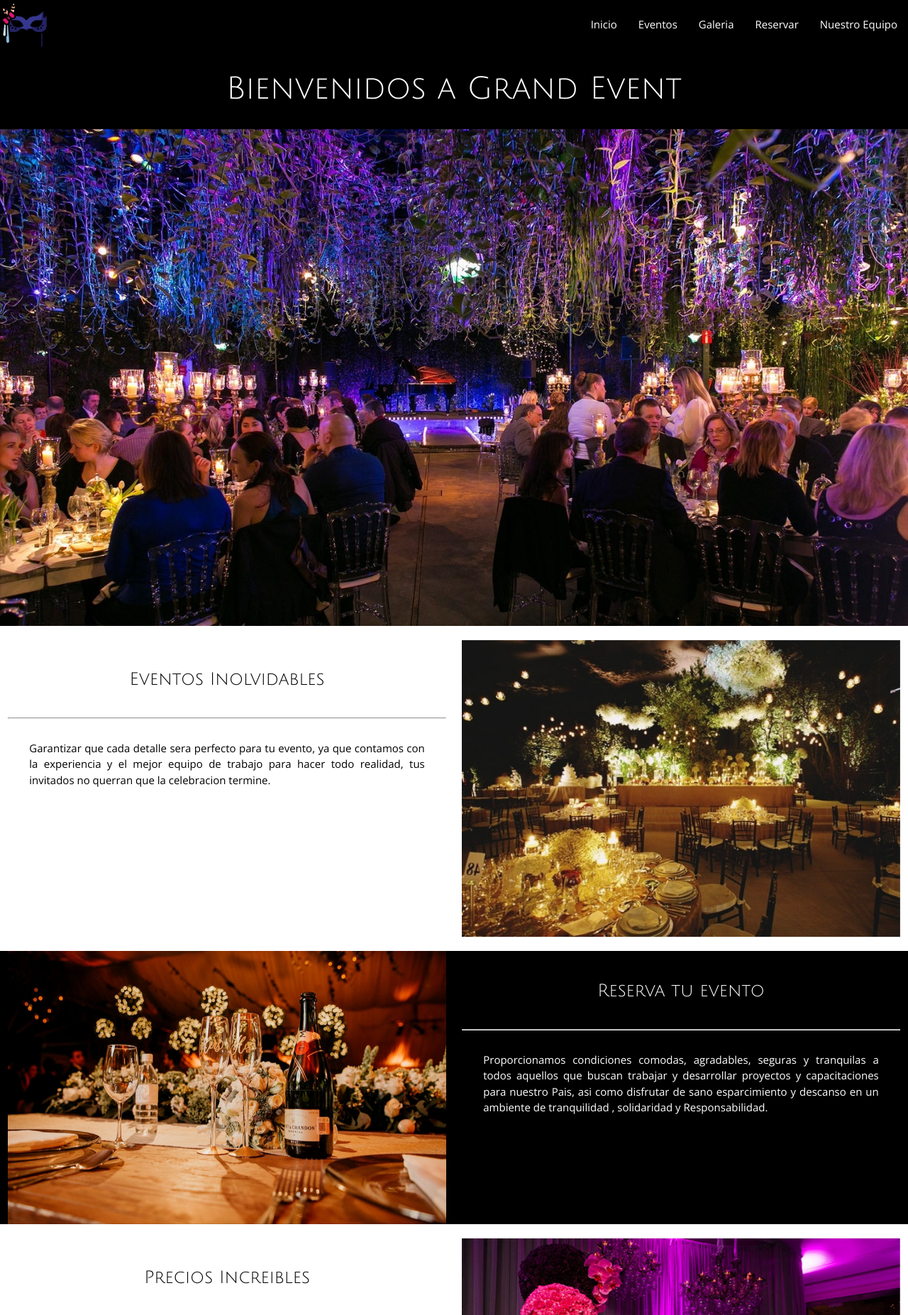
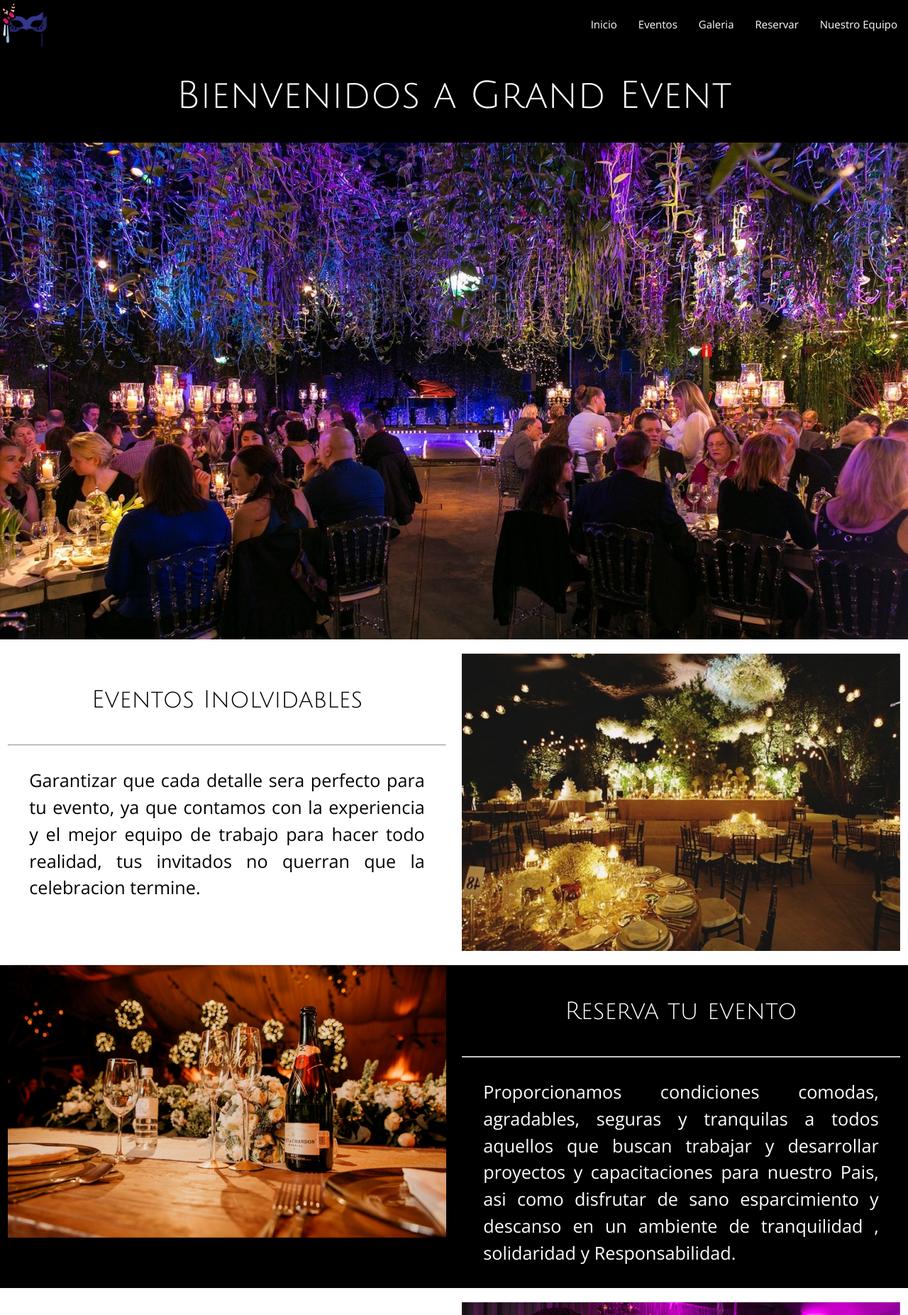
Before and after one commit to fer234/LIS-Sistema-Eventos, a PHP site: page /public/index.php in a window 1280 px wide. Shown: the top 1853 px of the page at 71% size. Run offline with PHP 8.4, Linux system fonts and the light colour scheme.

Commit message:
Add files via upload

```diff
--- a/public/index.php
+++ b/public/index.php
@@ -8,15 +8,18 @@ include("../master/navbar.php");
     <meta charset="utf-8"/>
     <title> Inicio | 2021 </title>
 </head>
+
 <body>
 <!-- Texto de inicio,aparecera abajo del navbar -->
+
     <div class="black white-text center">
         <div class="Container">
             <div class="section">
-<h3>Bienvenidos a Grand Event</h3>
+                <h2>Bienvenidos a Grand Event</h2>
             </div>
         </div>
     </div>
+
     <!-- slider del index, para dar buena apariencia -->
     <div class="slider">
         <ul class="slides">
@@ -30,15 +33,17 @@ include("../master/navbar.php");
                 <img src=img/s8.jpg>
             </li>
     </div>
+
 <!-- fin del slider -->
 <!-- inicio de los contenedores de texto e imagen -->
     <div class="row black">
     </div>
+
     <div class="row">
         <div class="col s12 l6">
-<h5 class="black-text textosindex center-align">Eventos Inolvidables</h5>
+            <h4 class="black-text textosindex center-align">Eventos Inolvidables</h4>
             <hr>
-<p class="black-text textosindex">Garantizar que cada detalle sera perfecto para tu evento, ya que contamos con la experiencia y el mejor equipo de trabajo para hacer todo realidad, tus invitados no querran que la celebracion termine.</p>
+            <p class="flow-text black-text textosindex">Garantizar que cada detalle sera perfecto para tu evento, ya que contamos con la experiencia y el mejor equipo de trabajo para hacer todo realidad, tus invitados no querran que la celebracion termine.</p>
         </div>
         <div class="col s12 l6">
             <img class="responsive-img materialboxed" width="800" src="img/i1.jpg">
@@ -49,30 +54,32 @@ include("../master/navbar.php");
             <img class="responsive-img materialboxed"  width="800" src="img/i2.jpg">
         </div>
         <div class="col s12 l6">
-<h5 class="white-text textosindex center-align">Reserva tu evento</h5>
+            <h4 class="white-text textosindex center-align">Reserva tu evento</h4>
             <hr>
-<p class="white-text textosindex">Proporcionamos condiciones comodas, agradables, seguras y tranquilas a todos aquellos que buscan trabajar y desarrollar proyectos y capacitaciones para nuestro Pais, asi como disfrutar de sano esparcimiento y descanso en un ambiente de tranquilidad , solidaridad y Responsabilidad.</p>
+            <p class="flow-text white-text textosindex">Proporcionamos condiciones comodas, agradables, seguras y tranquilas a todos aquellos que buscan trabajar y desarrollar proyectos y capacitaciones para nuestro Pais, asi como disfrutar de sano esparcimiento y descanso en un ambiente de tranquilidad , solidaridad y Responsabilidad.</p>
         </div>
     </div>
+
     <div class="row">
         <div class="col s12 l6">
-<h5 class="black-text textosindex center-align">Precios Increibles</h5>
+            <h4 class="black-text textosindex center-align">Precios Increibles</h4>
             <hr>
-<p class="black-text textosindex">Nuestros precios son razonables, ya que ofrecemos una calidad y unos espacios que no vas a encontrar en ningun otro lugar, deja todo en nuestras manos y simplemente disfruta de tu evento.</p>
+            <p class="flow-text black-text textosindex">Nuestros precios son razonables, ya que ofrecemos una calidad y unos espacios que no vas a encontrar en ningun otro lugar, deja todo en nuestras manos y simplemente disfruta de tu evento.</p>
         </div>
         <div class="col s12 l6">
             <img class="responsive-img materialboxed" width="800" src="img/i3.jpg">
         </div>
     </div>
+
     <div class="black white-text center">
         <div class="Container">
             <div class="section">
                 <h3>Amplias instalaciones</h3>
-<p>Contamos con el espacio suficiente para que todos se sientan libres de disfrutar a lo grande.
-</p>
+                <p class="flow-text" >Contamos con el espacio suficiente para que todos se sientan libres de disfrutar a lo grande.</p>
             </div>
         </div>
     </div>
+
 <!-- fin de los contenedores de texto e imagenes -->
 <!-- inicio de dos parallax -->
     <div class="parallax-container">
@@ -84,8 +91,7 @@ include("../master/navbar.php");
         <div class="Container">
             <div class="section">
                 <h3>Celebraciones para toda la familia</h3>
-<p>Nuestra ambientación te hace sentir como en casa.
-</p>
+                <p class="flow-text">Nuestra ambientación te hace sentir como en casa.</p>
             </div>
         </div>
     </div>
@@ -105,4 +111,5 @@ include("../master/footer.php");
     include("../master/scripts.php");
     ?>
 </body>
+
 </html>
```
Lines whose indentation alone changed are shown as unchanged.
